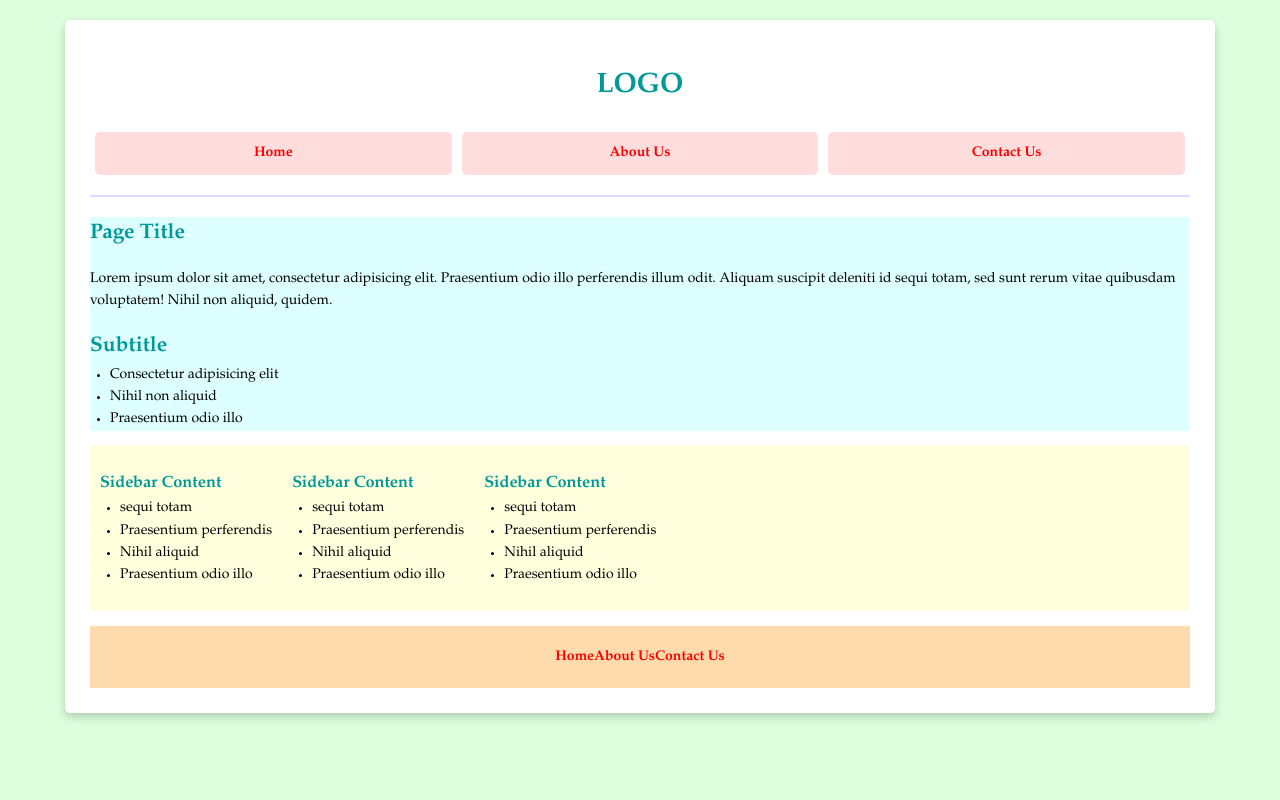
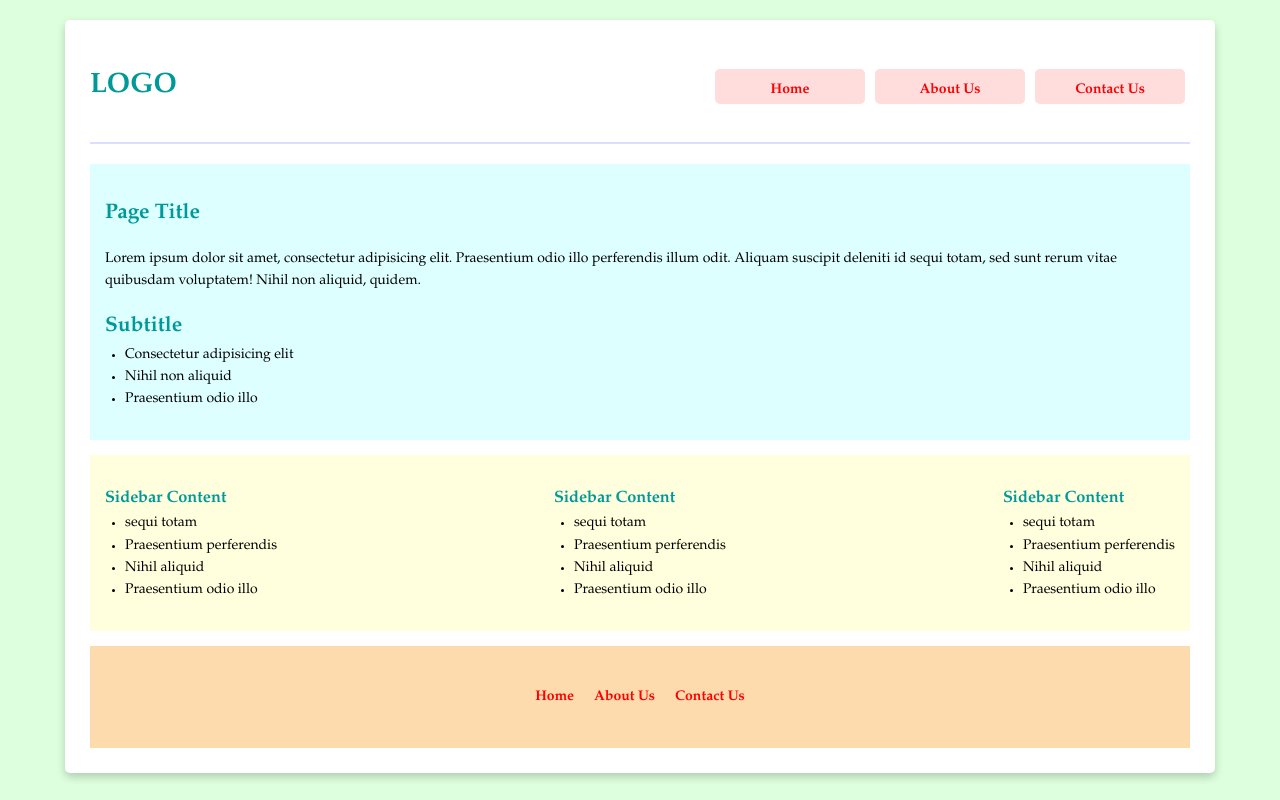
Before and after one commit to SalazNys/layout-project, a plain HTML site: page starter_files/index.html in a window 1280 px wide. Drawn offline with Linux system fonts and the light colour scheme.

Commit message:
adjusted the style

```diff
--- a/starter_files/style.css
+++ b/starter_files/style.css
@@ -21,7 +21,7 @@ body{
     margin: 20px;
     font-size: 14px;
     line-height: 1.6;
-}
+  }
 
 ul{
     padding-left: 20px;
@@ -44,10 +44,6 @@ a{
     font-weight: bold;
     color: red;
     text-decoration: none;
-
-
-
-
 }
 
 a:hover{
@@ -60,8 +56,6 @@ header{
     border-bottom: 2px solid #ddddff;
     display: flex;
     flex-direction: column;
-
-
 }
 
 #site_container{
@@ -78,11 +72,9 @@ header{
     text-align:center;
     display: flex;
     flex-direction: column;
-
 }
 
 #main_nav a{
-
     padding: 10px 2%;
     background: #ffdddd;
     margin-bottom: 5px;
@@ -99,19 +91,23 @@ header{
 
 #sidebar_content div{
   background:#ffffdd;
-  margin:10px;
+  margin:0px;
+
 }
 #site_footer{
   background:#fddbac;
   padding:20px;
   display: flex;
   justify-content: center;
-
 }
 
 #site_footer nav{
 display: flex;
 justify-content: space-between;
+margin:10px;
+}
+#site_footer nav a{
+  margin:10px;
 }
 
 @media screen and ( min-width: 600px ){
@@ -124,20 +120,45 @@ justify-content: space-between;
     flex-basis: 30%;
     margin:5PX;
   }
+  #site_footer nav a{
+    margin:10px;
+  }
   #sidebar_content{
     display: flex;
     background:#ffffdd;
     margin-bottom:15px;
+    justify-content: space-between;
+    padding: 15px;
+  }
 
+
+  #main_content{
+    padding:15px;
+    margin-bottom: 15px;
+  }
+  #side_container section{
+    margin: 15px;
   }
 
 @media screen and ( min-width: 1100px ){
-.header{
-  padding-bottom: 15px;
+header{
+    padding-bottom: 15px;
     margin-bottom: 20px;
     border-bottom: 2px solid #ddddff;
     display: flex;
+    flex-direction: row;
     justify-content: space-between;
+    align-items: center;
+}
+#main_nav{
+    text-align:center;
+    display: flex;
+    /*width: 300px;*/
 }
 
+#main_nav a{
+  width:150px;
+  height:15px;
+  text-align: center;
 }
+}
```
Also changed, not shown: starter_files/index.html (+1 -1 lines).
